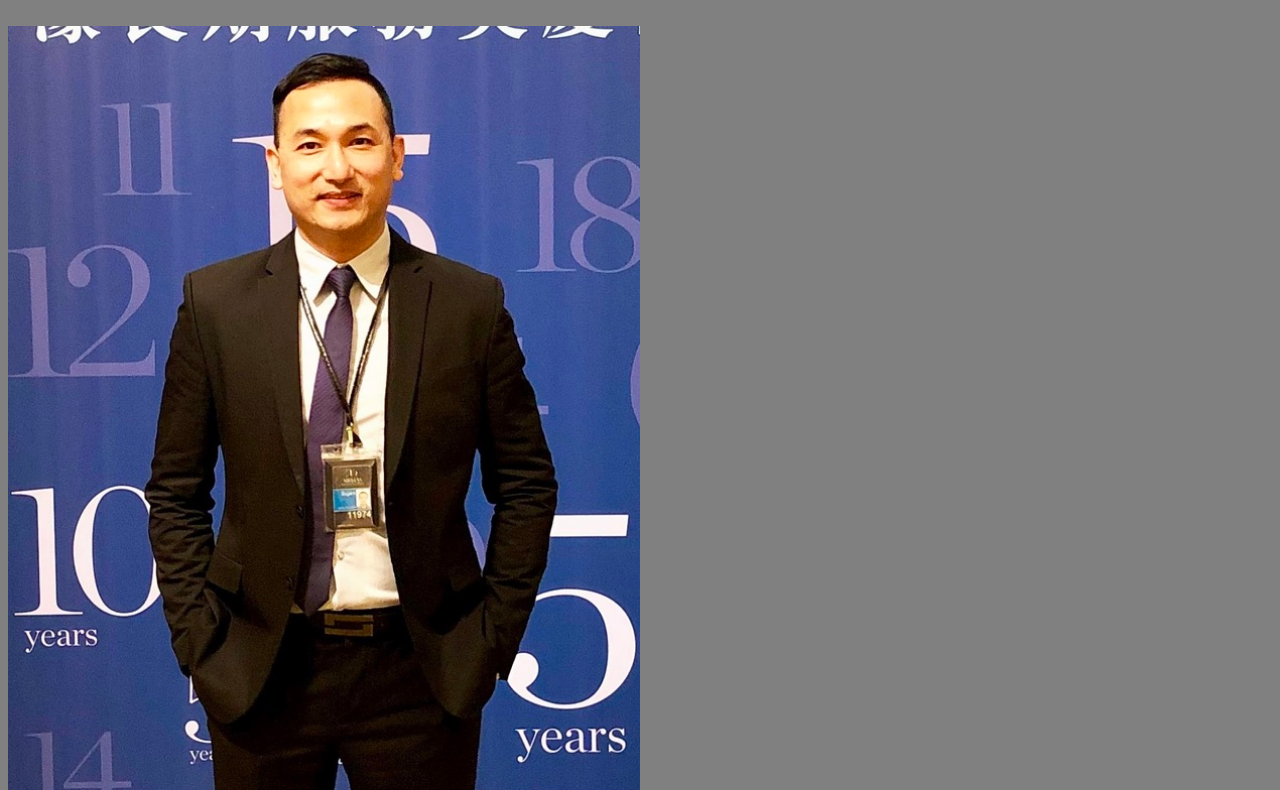
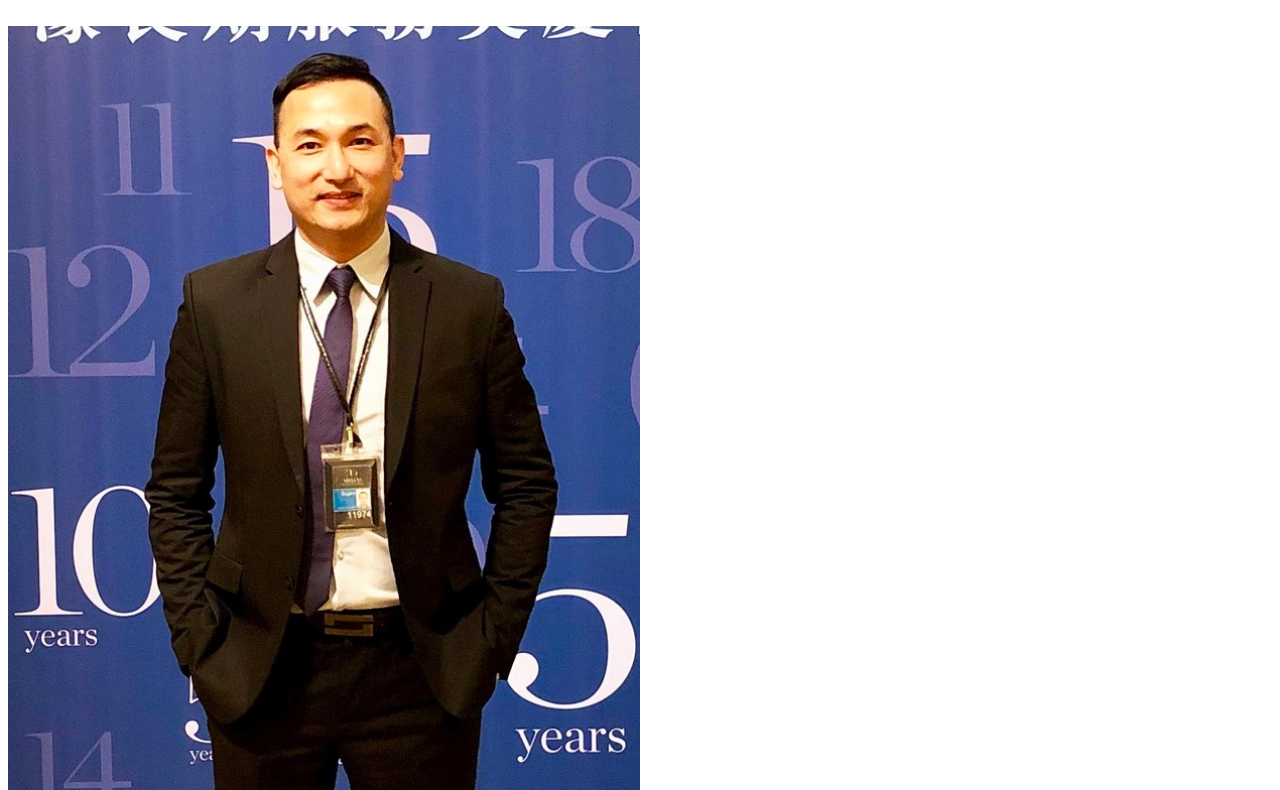
Before and after one commit to sujanpkr/sujanshrestha61, a plain HTML site: page index.html in a window 1280 px wide. Shown: the part 385-1175 px from the top of the page. Drawn offline with Linux system fonts and the light colour scheme.

Commit message:
Update index.html

```diff
--- a/index.html
+++ b/index.html
@@ -10,7 +10,7 @@
   }
 
  body {
-   background-color:grey;}
+   background-color:white;}
   h1{color: red;
   text-align: center;
   font-size: 360%
```
